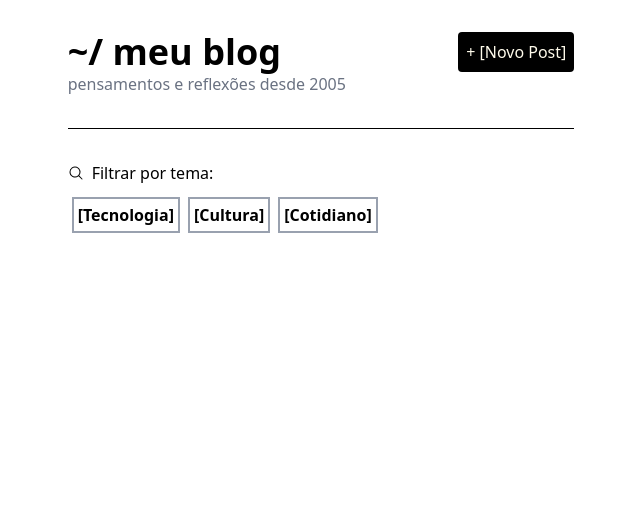
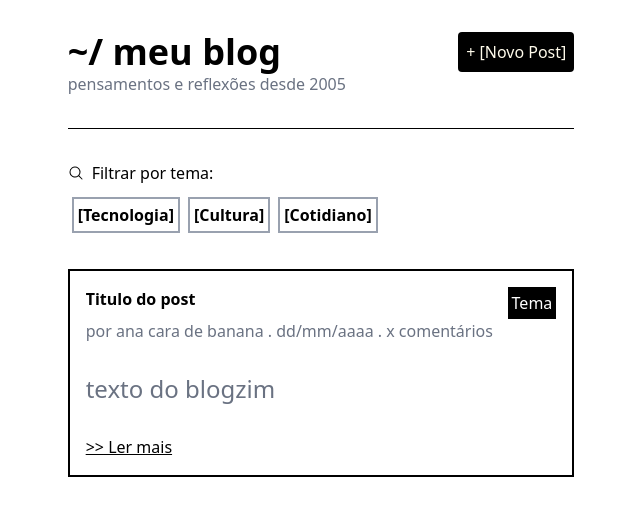
Before and after one commit to anasouza0087/blog-frontend, a React (Vite) app: page / in a window 1280 px wide. Shown: the top 516 px of the page, without its empty margins (319-959 px from the left). Built offline with nearby package versions, Linux system fonts and the light colour scheme.

Commit message:
feat: create preview post cards

```diff
--- /dev/null
+++ b/src/pages/blog/cards/CardPostPreview.tsx
@@ -0,0 +1,17 @@
+export const CardPostPreview = () => {
+  return (
+    <div className="w-full  border-2 border-black border-solid flex flex-col justify-between p-4 h-52">
+      <div>
+        <div className="flex flex-row justify-between">
+          <h3 className="font-bold">Titulo do post</h3>
+          <div className="bg-black text-white p-1">Tema</div>
+        </div>
+        <h1 className="font-light text-gray-500">
+          por ana cara de banana . dd/mm/aaaa . x comentários
+        </h1>
+      </div>
+      <p className="font-light text-gray-500 text-justify text-2xl">texto do blogzim</p>
+      <div className="underline">{">>"} Ler mais </div>
+    </div>
+  )
+}
--- /dev/null
+++ b/src/pages/blog/cards/index.ts
@@ -0,0 +1 @@
+export * from './CardPostPreview'
--- a/src/pages/blog/index.tsx
+++ b/src/pages/blog/index.tsx
@@ -1,3 +1,4 @@
+import { PostsContainer } from "./postsContainer"
 import { Top } from "./top"
 
 export const Blog = () => {
@@ -5,6 +6,7 @@ export const Blog = () => {
     <div className="flex justify-center p-8">
       <div className="w-5/12">
         <Top />
+        <PostsContainer />
       </div>
     </div>
   )
--- /dev/null
+++ b/src/pages/blog/postsContainer/index.tsx
@@ -0,0 +1,9 @@
+import { CardPostPreview } from "../cards"
+
+export const PostsContainer = () => {
+  return (
+    <div className="w-full h-full">
+      <CardPostPreview />
+    </div>
+  )
+}
--- a/src/pages/blog/top/index.ts
+++ b/src/pages/blog/top/index.ts
@@ -1,2 +1,2 @@
 export * from "./Top"
-export * from './CardTheme'
+export * from "./CardTheme"
```
